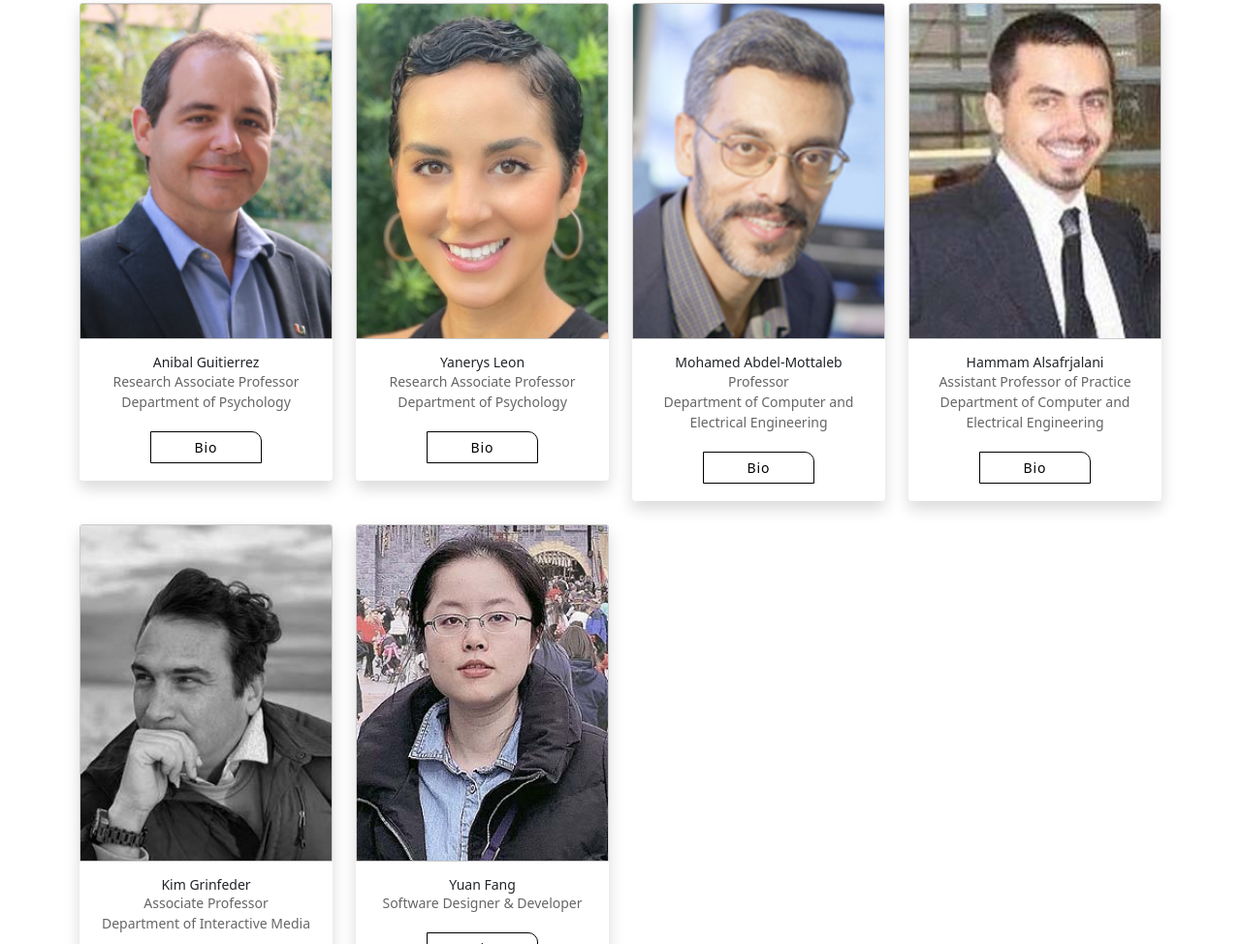
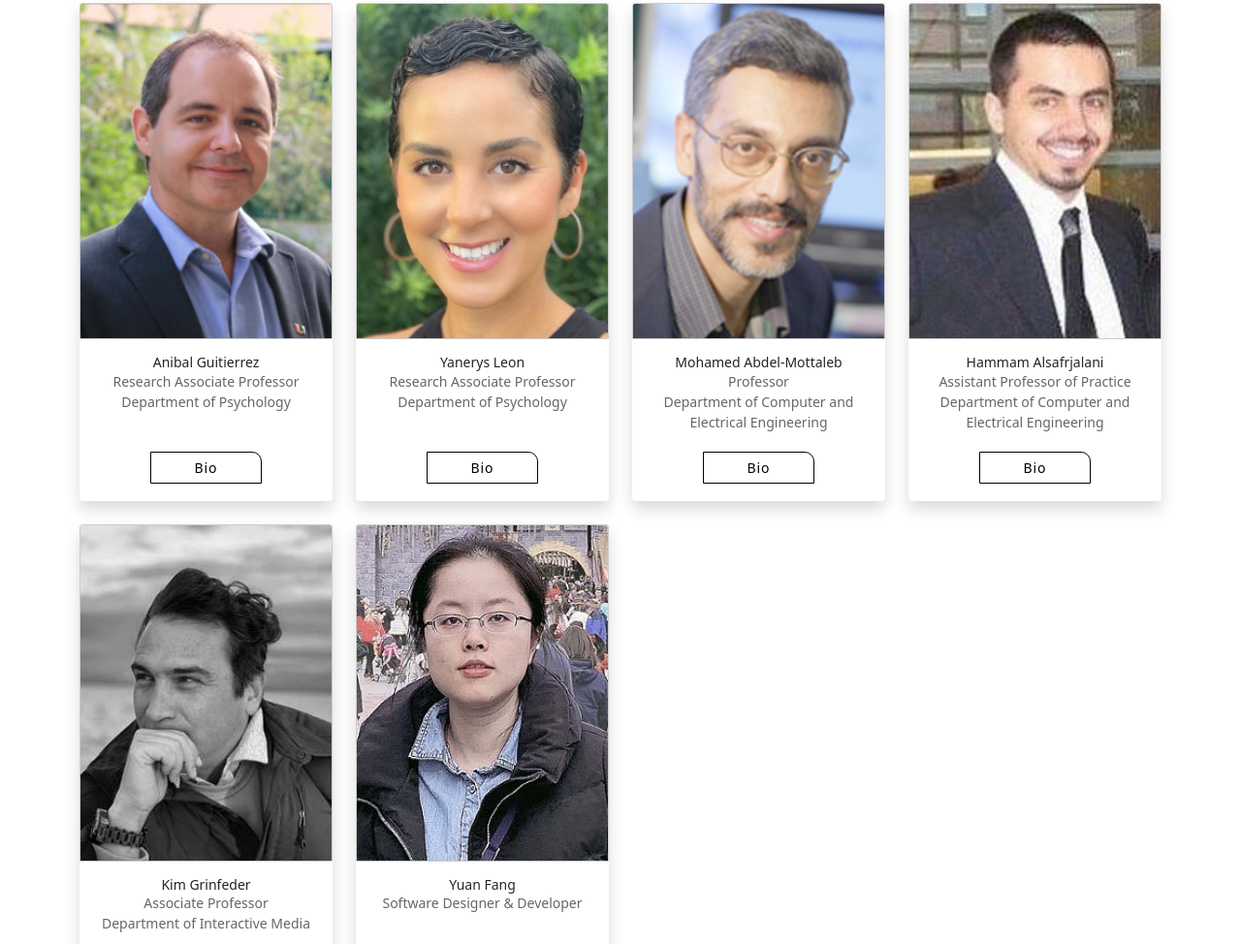
Before and after one commit to grinfax/maiba-demo, a plain HTML site: page index.html in a window 1280 px wide. Shown: the part 1826-2800 px from the top of the page at 97% size. Drawn offline with nearby package versions, Linux system fonts and the light colour scheme.

Commit message:
formatting

```diff
--- a/index.html
+++ b/index.html
@@ -108,7 +108,7 @@
           <div class="card-body text-center">
             <h5 class="card-title mb-0">Anibal Guitierrez</h5>
             <div class="rank">Research Associate Professor<br>
-            Department of Psychology</div>
+            Department of Psychology<br><br></div>
             <div class="card-text text-black-50">
                 <a href="https://local.psy.miami.edu/people/faculty/agutierrez/" target="_blank">Bio</a>
             </div>
@@ -121,7 +121,7 @@
           <img src="yani.jpeg" class="card-img-top" alt="Yanerys Leon">
           <div class="card-body text-center">
             <h5 class="card-title mb-0">Yanerys Leon</h5>
-            <div class="rank">Research Associate Professor<br>Department of Psychology</div>
+            <div class="rank">Research Associate Professor<br>Department of Psychology<br><br></div>
             <div class="card-text text-black-50">  <a href="https://people.miami.edu/profile/yxl1611@miami.edu" target="_blank">Bio</a></div>
           </div>
         </div>
@@ -154,7 +154,7 @@
           <img src="kim.jpeg" class="card-img-top" alt="...">
           <div class="card-body text-center">
             <h5 class="card-title mb-0">Kim Grinfeder</h5>
-            <div class="rank">Associate Professor<br>Department of Interactive Media</div>
+            <div class="rank">Associate Professor<br>Department of Interactive Media<br><br></div>
             <div class="card-text text-black-50"><a href="https://com.miami.edu/profile/kim-grinfeder/" target="_blank">Bio</a></div>
           </div>
         </div>
@@ -165,7 +165,7 @@
           <img src="yuan.jpg" class="card-img-top" alt="Yuan Fang">
           <div class="card-body text-center">
             <h5 class="card-title mb-0">Yuan Fang</h5>
-            <div class="rank">Software Designer & Developer</div>
+            <div class="rank">Software Designer & Developer<br><br><br></div>
             <div class="card-text text-black-50"><a href="https://www.linkedin.com/in/yuanfang313/" target="_blank">Bio</a></div>
           </div>
         </div>
```
